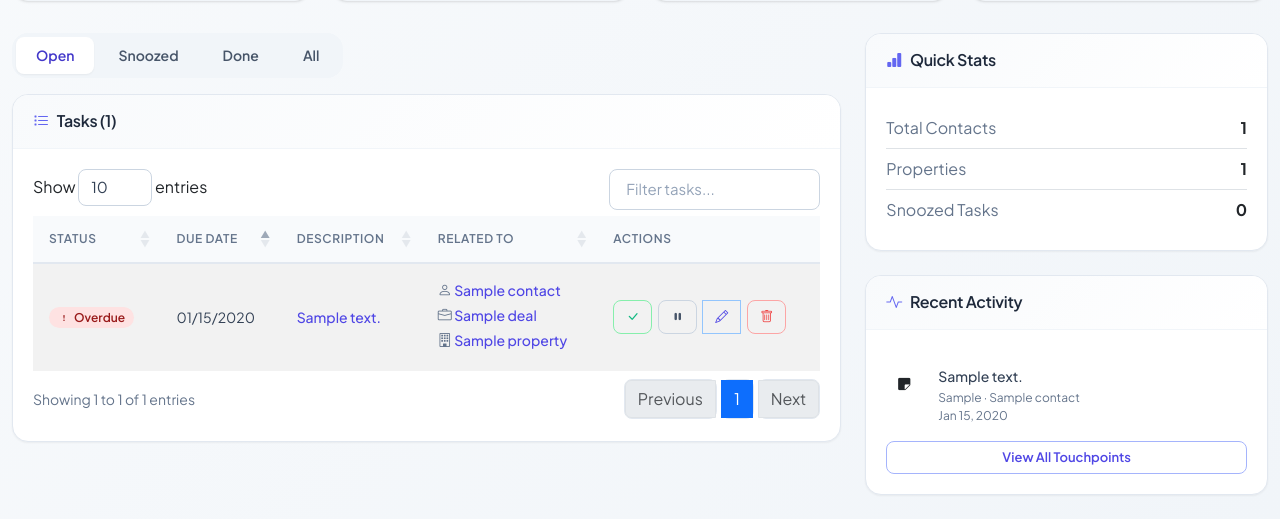
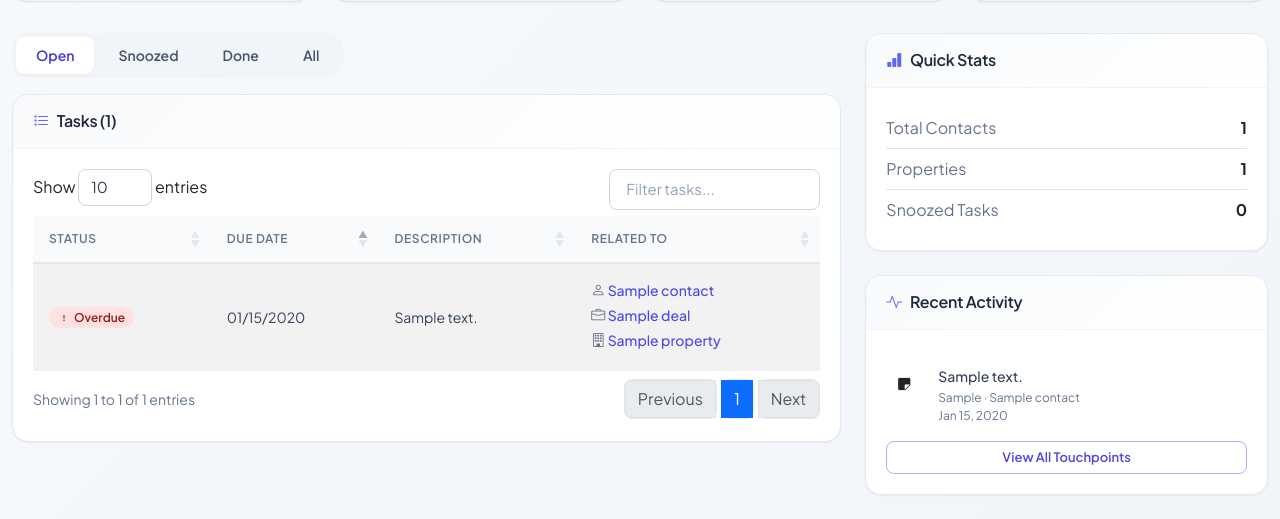
Before and after one commit to apizzleton/crm, a Flask app: page / in a window 1280 px wide. Shown: the part 361-880 px from the top of the page. Run offline with Flask 3, Linux system fonts and the light colour scheme; tables that the repository leaves empty hold one stand-in row (values such as "Sample post"); some libraries are stand-ins or nearby versions.

Commit message:
Remove action buttons from dashboard task table, make rows clickable to edit

```diff
--- a/crm/templates/dashboard.html
+++ b/crm/templates/dashboard.html
@@ -102,12 +102,11 @@
                                 <th>Due Date</th>
                                 <th>Description</th>
                                 <th>Related To</th>
-                                <th>Actions</th>
                             </tr>
                         </thead>
                         <tbody>
                             {% for task in tasks %}
-                            <tr>
+                            <tr class="task-row" data-task-id="{{ task.id }}" data-edit-url="{{ url_for('tasks.edit', task_id=task.id) }}" style="cursor: pointer;">
                                 <td>
                                     {% if task.status == 'Done' %}
                                         <span class="badge bg-success"><i class="bi bi-check"></i> Done</span>
@@ -125,67 +124,30 @@
                                     {{ task.due_date.strftime('%m/%d/%Y') }}
                                 </td>
                                 <td>
-                                    <a href="{{ url_for('tasks.edit', task_id=task.id) }}">
-                                        {{ task.description }}
-                                    </a>
+                                    {{ task.description }}
                                 </td>
                                 <td>
                                     {% if task.contact %}
                                         <div class="mb-1">
                                             <i class="bi bi-person text-muted"></i>
-                                            <a href="{{ url_for('contacts.detail', contact_id=task.contact_id) }}">{{ task.contact.name }}</a>
+                                            <a href="{{ url_for('contacts.detail', contact_id=task.contact_id) }}" onclick="event.stopPropagation();">{{ task.contact.name }}</a>
                                         </div>
                                     {% endif %}
                                     {% if task.deal %}
                                         <div class="mb-1">
                                             <i class="bi bi-briefcase text-muted"></i>
-                                            <a href="{{ url_for('deals.detail', deal_id=task.deal_id) }}">{{ task.deal.deal_name }}</a>
+                                            <a href="{{ url_for('deals.detail', deal_id=task.deal_id) }}" onclick="event.stopPropagation();">{{ task.deal.deal_name }}</a>
                                         </div>
                                     {% endif %}
                                     {% if task.related_property %}
                                         <div class="mb-1">
                                             <i class="bi bi-building text-muted"></i>
-                                            <a href="{{ url_for('properties.detail', property_id=task.property_id) }}">{{ task.related_property.name or task.related_property.address }}</a>
+                                            <a href="{{ url_for('properties.detail', property_id=task.property_id) }}" onclick="event.stopPropagation();">{{ task.related_property.name or task.related_property.address }}</a>
                                         </div>
                                     {% endif %}
                                     {% if not task.contact and not task.deal and not task.related_property %}
                                         <span class="text-muted">—</span>
                                     {% endif %}
-                                </td>
-                                <td>
-                                    <div class="btn-group">
-                                        {% if task.status != 'Done' %}
-                                        <form method="POST" action="{{ url_for('tasks.complete', task_id=task.id) }}" class="d-inline">
-                                            <button type="submit" class="btn btn-sm btn-outline-success" title="Complete">
-                                                <i class="bi bi-check-lg"></i>
-                                            </button>
-                                        </form>
-                                        {% endif %}
-
-                                        {% if task.status == 'Snoozed' or task.status == 'Done' %}
-                                        <form method="POST" action="{{ url_for('tasks.reopen', task_id=task.id) }}" class="d-inline">
-                                            <button type="submit" class="btn btn-sm btn-outline-primary" title="Reopen">
-                                                <i class="bi bi-arrow-counterclockwise"></i>
-                                            </button>
-                                        </form>
-                                        {% elif task.status == 'Open' %}
-                                        <form method="POST" action="{{ url_for('tasks.snooze', task_id=task.id) }}" class="d-inline">
-                                            <button type="submit" class="btn btn-sm btn-outline-secondary" title="Snooze">
-                                                <i class="bi bi-pause-fill"></i>
-                                            </button>
-                                        </form>
-                                        {% endif %}
-
-                                        <a href="{{ url_for('tasks.edit', task_id=task.id) }}" class="btn btn-sm btn-outline-info" title="Edit">
-                                            <i class="bi bi-pencil"></i>
-                                        </a>
-
-                                        <form method="POST" action="{{ url_for('tasks.delete', task_id=task.id) }}" class="d-inline" onsubmit="return confirm('Are you sure you want to delete this task?');">
-                                            <button type="submit" class="btn btn-sm btn-outline-danger" title="Delete">
-                                                <i class="bi bi-trash"></i>
-                                            </button>
-                                        </form>
-                                    </div>
                                 </td>
                             </tr>
                             {% endfor %}
@@ -309,10 +271,21 @@
                     "searchPlaceholder": "Filter tasks..."
                 },
                 "columnDefs": [
-                    { "orderable": false, "targets": [4] } // Disable sorting on Actions
+                    // All columns are sortable now
                 ]
             });
         }
+
+        // Make task rows clickable - navigate to edit page
+        $(document).on('click', '.task-row', function(e) {
+            // Don't navigate if clicking on a link inside the row
+            if ($(e.target).closest('a').length === 0) {
+                var editUrl = $(this).data('edit-url');
+                if (editUrl) {
+                    window.location.href = editUrl;
+                }
+            }
+        });
     });
 </script>
 {% endblock %}
```
